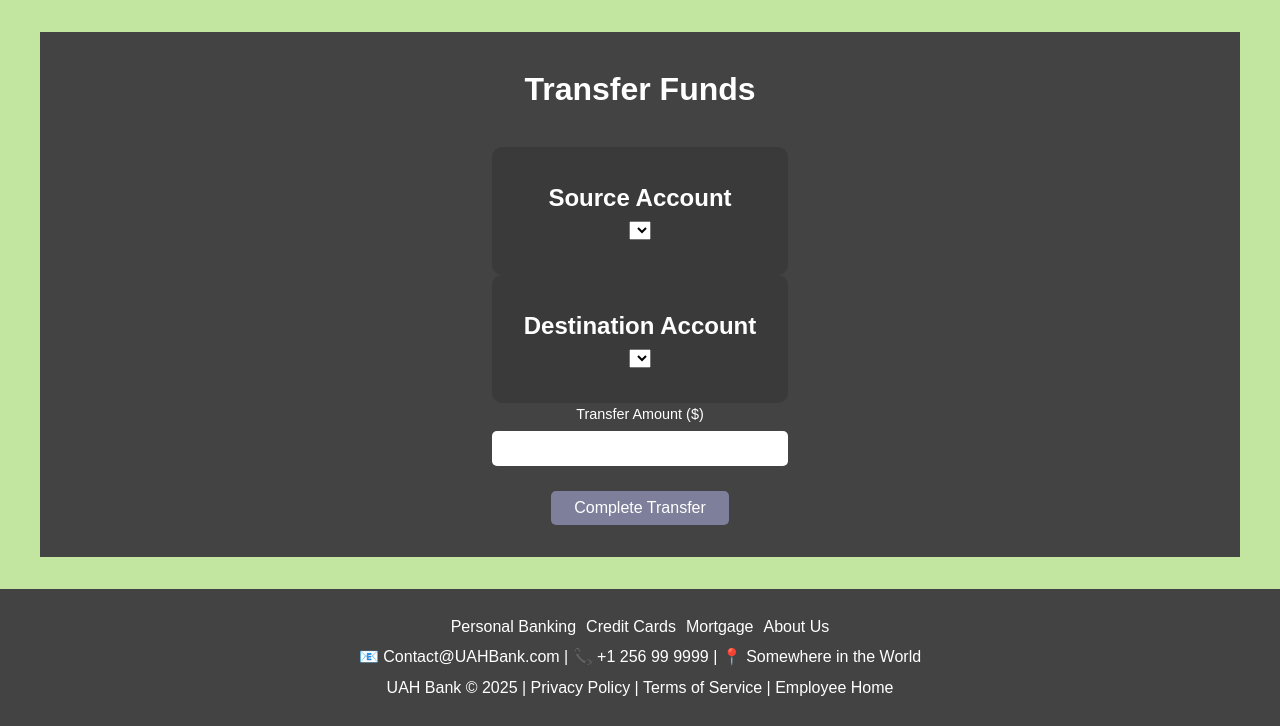
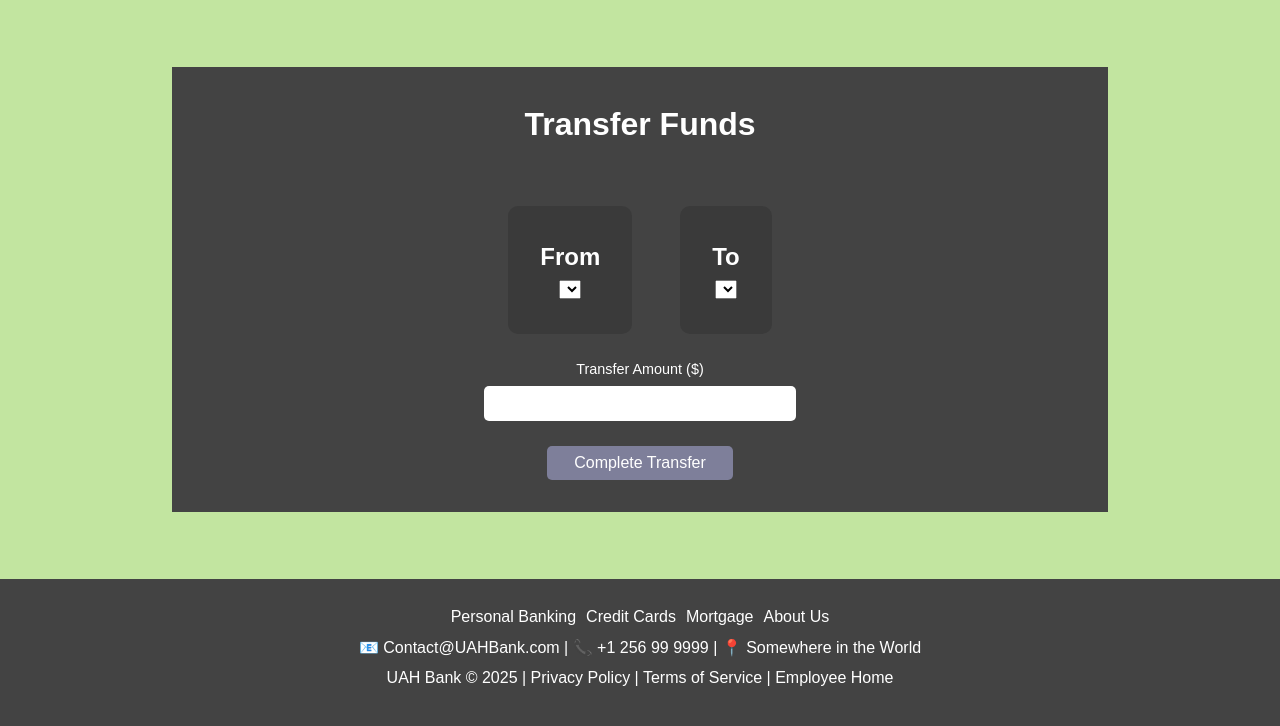
Before and after one commit to bailee1531/CS499-BankManagement, a Flask app: page /account/transfer in a window 1280 px wide. Shown: the part 84-810 px from the top of the page. After the commit the page ends 770 px from the top, so only its background shows below. Run offline with Flask 3, Linux system fonts and the light colour scheme; the visitor is signed in with stand-in values (Sample User, id 1); lists and menus that the app fills with data are empty.

Commit message:
Finished fund transfer element styling/spacing

```diff
--- a/app/blueprints/customer/templates/customer/transfer_funds.html
+++ b/app/blueprints/customer/templates/customer/transfer_funds.html
@@ -1,7 +1,7 @@
 {% extends "base.html" %}
 
 {% block title %}
-  Evergreen Bank - Transfer Funds
+  Transfer Funds
 {% endblock %}
 
 {% block meta_description %}
@@ -18,19 +18,21 @@
   <!-- Main content of the page -->
   <main class="accounts-page">
     <!-- Section for displaying all accounts -->
-    <section class="accounts-section">
+    <section class="accounts-section" style="width: 75%;">
       <h1 id="account-selection-heading">Transfer Funds</h1>
       <div class="accounts-container">
         <form action="{{ url_for('customer.transfer_funds') }}" method="post" novalidate>
             {{ form.hidden_tag() }} <!-- Hidden form tag for CSRF protection -->
-            <article class="account-box" style="box-shadow: none; transition: none; color:white; transform: none; border: none;">
-                <h2>Source Account</h2>
+            <div style="display: flex; justify-content: space-around;">
+              <article class="account-box" style="box-shadow: none; transition: none; color:white; transform: none; border: none; margin: 1.5rem;">
+                <h2>From</h2>
                 {{ form.src_account.label }} {{ form.src_account() }}
-            </article>
-            <article class="account-box" style="box-shadow: none; transition: none; color:white; transform: none; border: none;">
-                <h2>Destination Account</h2>
+              </article>
+              <article class="account-box" style="box-shadow: none; transition: none; color:white; transform: none; border: none; margin: 1.5rem;">
+                <h2>To</h2>
                 {{ form.dest_account.label }} {{ form.dest_account }}
-            </article>
+              </article>
+            </div>
             <div class="form-group" style="color: white;">
                 <!-- Label for the deposit amount input field -->
                 <label for="{{ form.amount.id }}">{{ form.amount.label.text }}</label>
```
